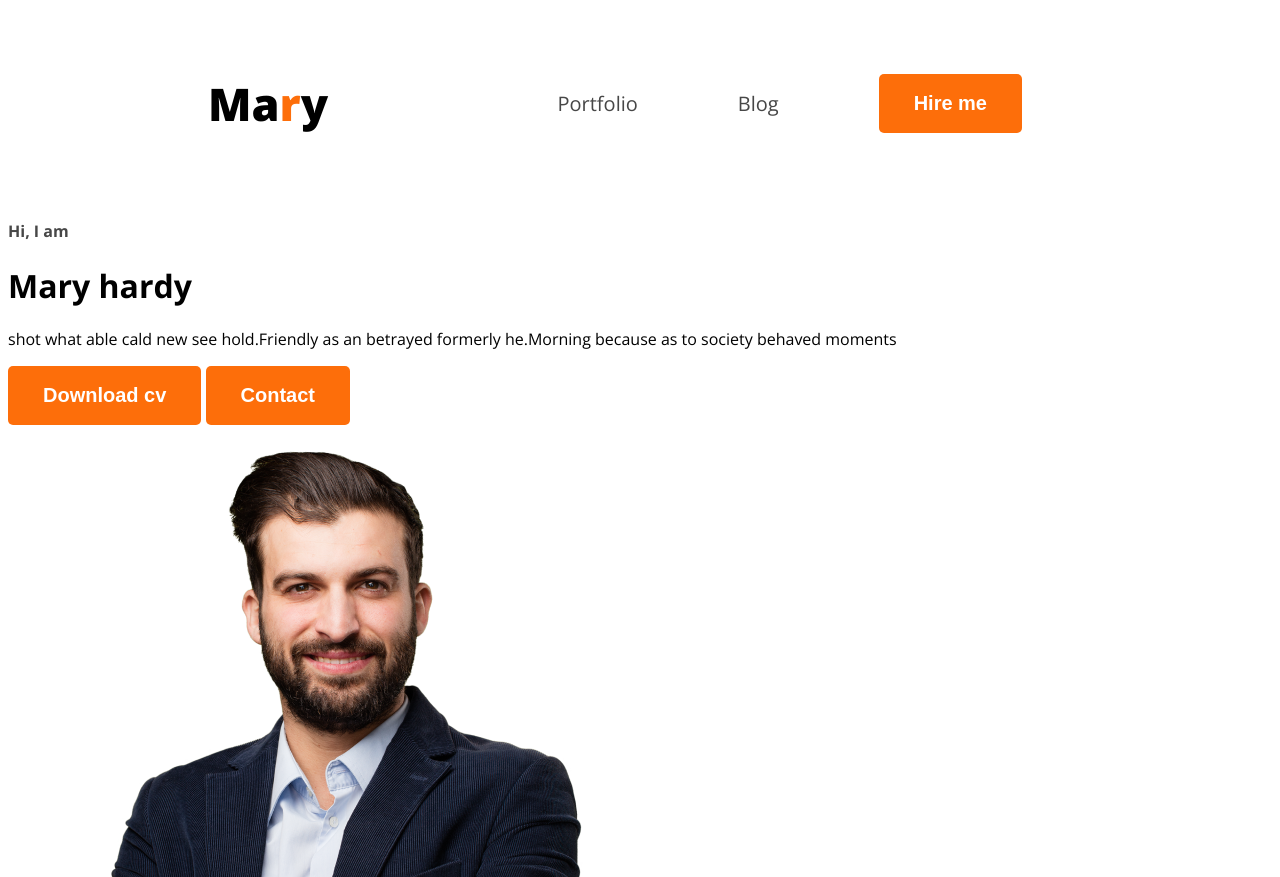
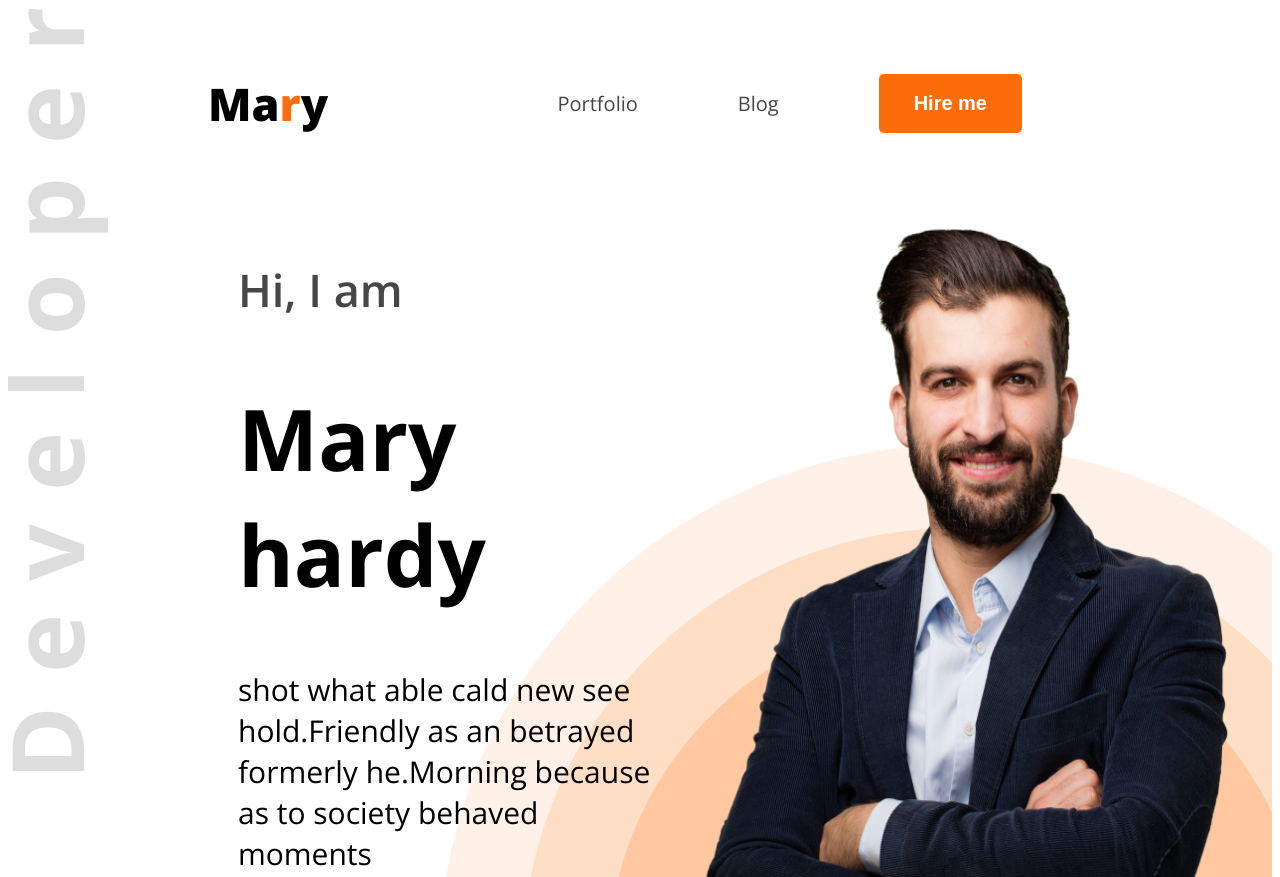
Before and after one commit to rasedul868690/web-dep-portfolio, a plain HTML site: page index.html in a window 1280 px wide. Shown: the top 877 px of the page. Drawn offline with nearby package versions, Linux system fonts and the light colour scheme.

Commit message:
added code

```diff
--- a/index.html
+++ b/index.html
@@ -10,7 +10,7 @@
     <link rel="stylesheet" href="styles/portfolio.css">
 </head>
 <body class="open-sans-normal">
-    <header>
+    <header class="header">
         <nav>
             <h3 class="nav-title">Ma<span class="text-primary">r</span>y</h3>
             <ul>
@@ -22,12 +22,12 @@
         <div class="banar">
             <div class="banar-content">
                 <h4 class="banar-greetings dark-2">Hi, I am</h4>
-                <h1>Mary hardy</h1>
+                <h1 class="banar-title">Mary hardy</h1>
                 <p class="banner-description">shot what able cald new see hold.Friendly as an betrayed formerly he.Morning because as to society behaved moments </p>
                 <button class="btn-primary">Download cv</button>
                 <button class="btn-primary">Contact</button>
             </div>
-            <img src="images/hardy.png" alt="">
+            <img class="banar-profile-pic" src="images/hardy.png" alt="">
         </div>
     </header>
     <main>
--- a/styles/portfolio.css
+++ b/styles/portfolio.css
@@ -5,6 +5,13 @@
   font-style: normal;
   font-variation-settings:
     "wdth" 100;
+}
+
+/*header */
+.header{
+    background-image: url('../images/developer.png'), url('../images/header_bg.png');
+    background-repeat: no-repeat;
+    background-position: top left, bottom right;
 }
 /* shared style*/
 .text-primary{
@@ -46,3 +53,26 @@ nav ul{
     align-items: center;
 }
 /* banar style */
+.banar-greetings{
+    font-size: 45px;
+    font-weight: 600;
+}
+.banar-title{
+    font-weight:bold;
+    font-size: 85px;
+}
+.banner-description{
+    font-size: 30px;
+}
+.banar{
+    display: flex;
+    justify-content: space-between;
+    margin: 0 35px 0 230px;
+
+}
+.banar-profile-pic{
+    width: 580px;
+}
+.banar-content{
+    max-width: 580px;
+}
```
